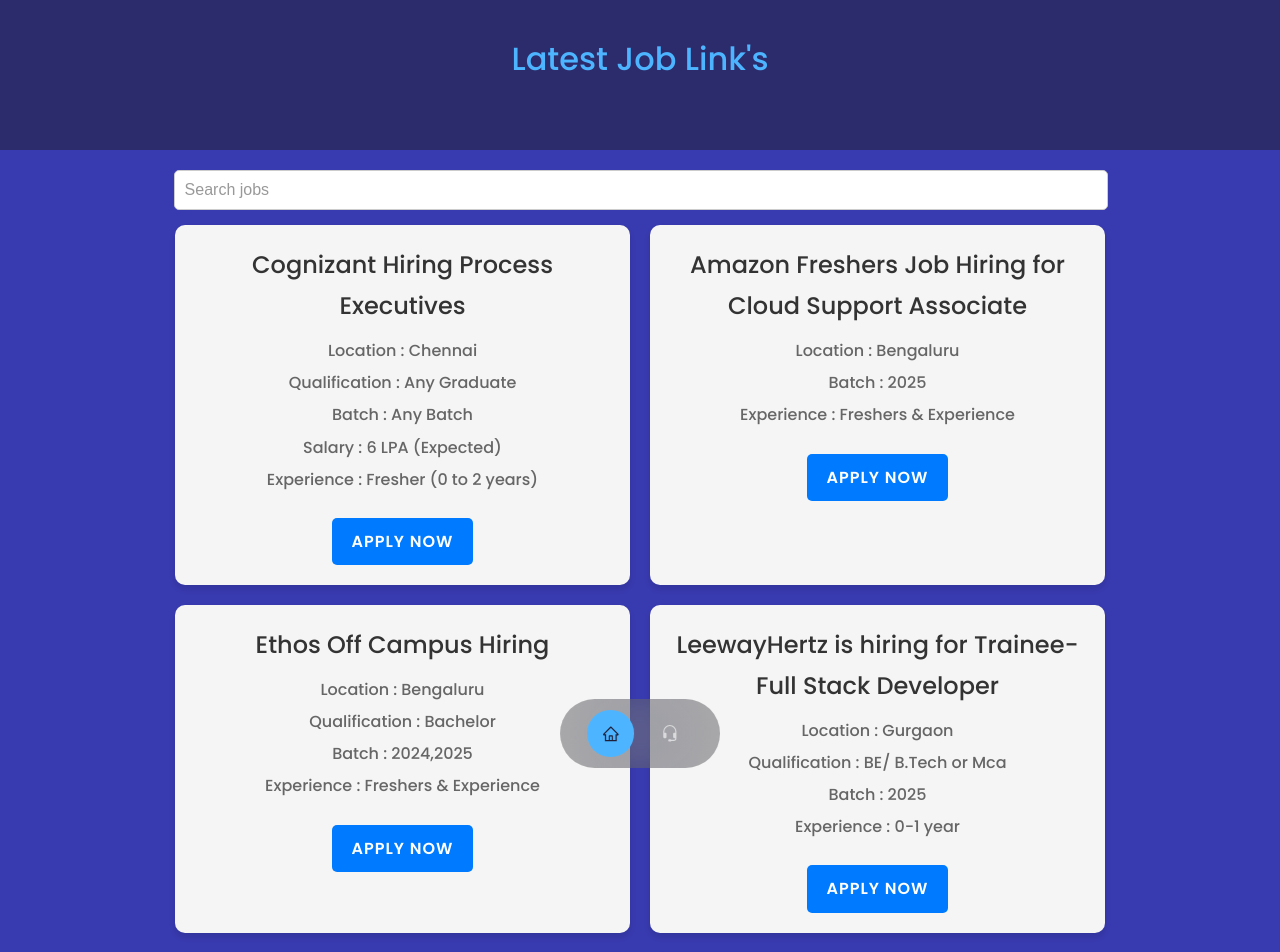
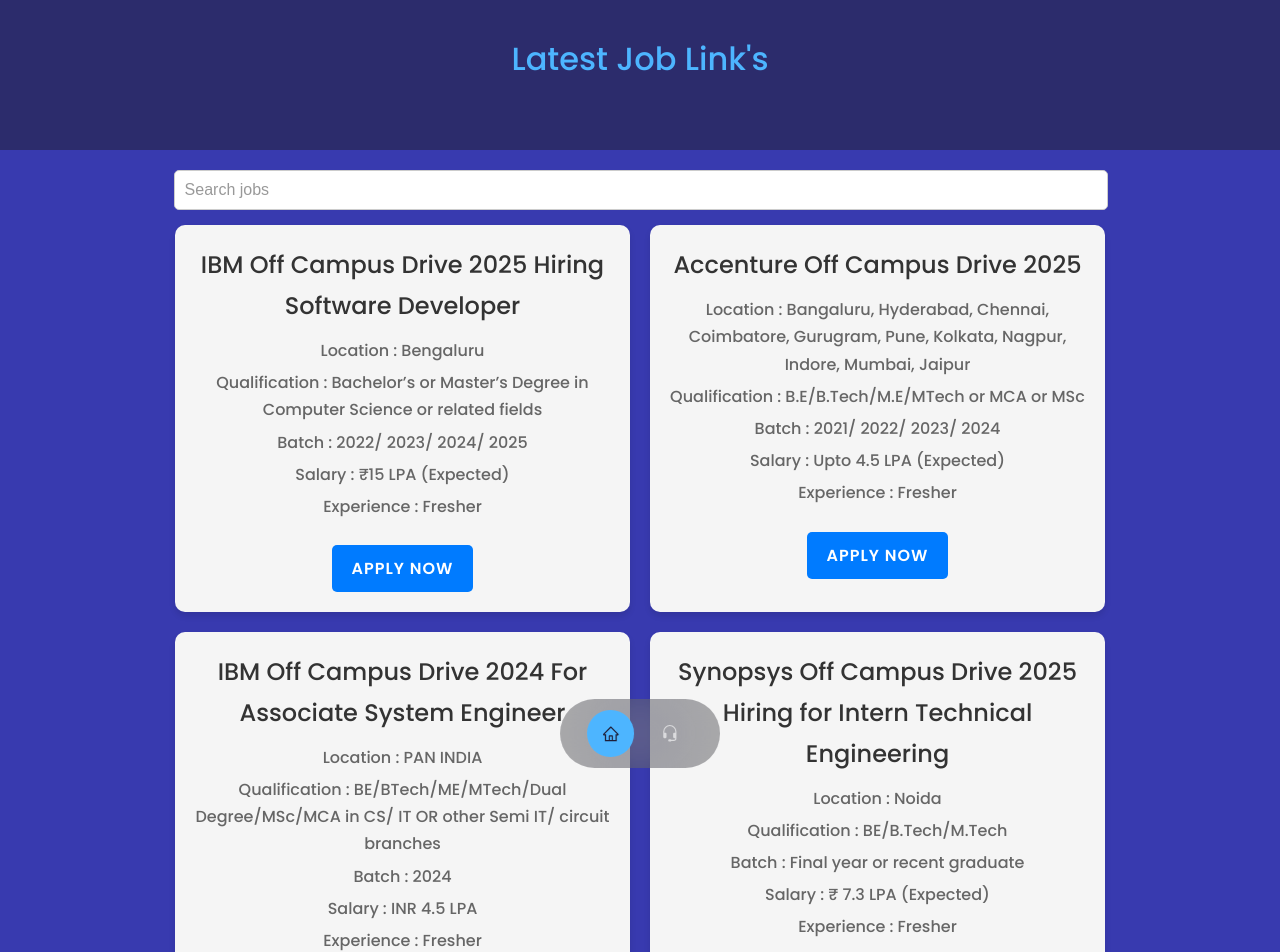
Before and after one commit to krankit5914/latest_job_notifications, a React (Create React App) app: page / in a window 1280 px wide. Shown: the top 952 px of the page. Built offline with nearby package versions, Linux system fonts and the light colour scheme.

Commit message:
update some links

```diff
--- a/src/dummydata.js
+++ b/src/dummydata.js
@@ -53,6 +53,44 @@
   //   Experience: "Experience : Fresher",
   //   link: "",
   // },
+  {
+    Name: "IBM Off Campus Drive 2025 Hiring Software Developer",
+    Location: "Location : Bengaluru",
+    Qualification: " Qualification : Bachelor’s or Master’s Degree in Computer Science or related fields",
+    Batch: "Batch : 2022/ 2023/ 2024/ 2025 ",
+    Salary: "Salary : ₹15 LPA (Expected)",
+    Experience: "Experience : Fresher",
+    link: "https://ibmglobal.avature.net/en_US/careers/JobDetail?jobId=12902",
+  },
+  {
+    Name: "Accenture Off Campus Drive 2025",
+    Location:
+      "Location : Bangaluru, Hyderabad, Chennai, Coimbatore, Gurugram, Pune, Kolkata, Nagpur, Indore, Mumbai, Jaipur",
+    Qualification: " Qualification : B.E/B.Tech/M.E/MTech or MCA or MSc",
+    Batch: "Batch : 2021/ 2022/ 2023/ 2024 ",
+    Salary: "Salary : Upto 4.5 LPA (Expected)",
+    Experience: "Experience : Fresher",
+    link: "https://indiacampus.accenture.com/myzone/accenture/1/jobs/129361/job-details",
+  },
+  {
+    Name: "IBM Off Campus Drive 2024 For Associate System Engineer",
+    Location: "Location : PAN INDIA",
+    Qualification:
+      " Qualification : BE/BTech/ME/MTech/Dual Degree/MSc/MCA in CS/ IT OR other Semi IT/ circuit branches",
+    Batch: "Batch : 2024 ",
+    Salary: "Salary : INR 4.5 LPA",
+    Experience: "Experience : Fresher",
+    link: "https://ibmglobal.avature.net/en_US/careers/JobDetail?jobId=7789&source=WEB_Search_INDIA",
+  },
+  {
+    Name: "Synopsys Off Campus Drive 2025 Hiring for Intern Technical Engineering",
+    Location: "Location : Noida",
+    Qualification: " Qualification : BE/B.Tech/M.Tech",
+    Batch: "Batch : Final year or recent graduate ",
+    Salary: "Salary : ₹ 7.3 LPA (Expected)",
+    Experience: "Experience : Fresher",
+    link: "https://careers.synopsys.com/job/cluj-napoca/intern-technical-engineering/44408/77285892784",
+  },
   {
     Name: "Cognizant Hiring Process Executives",
     Location: "Location : Chennai",
```
